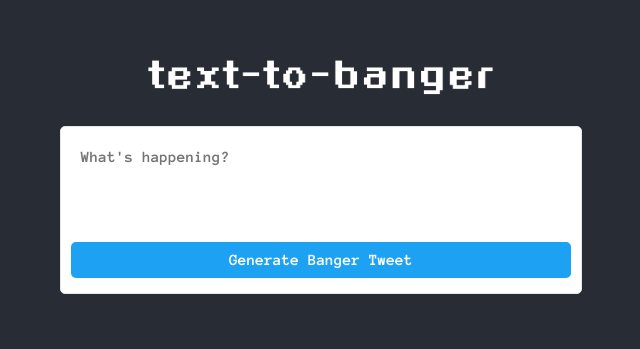
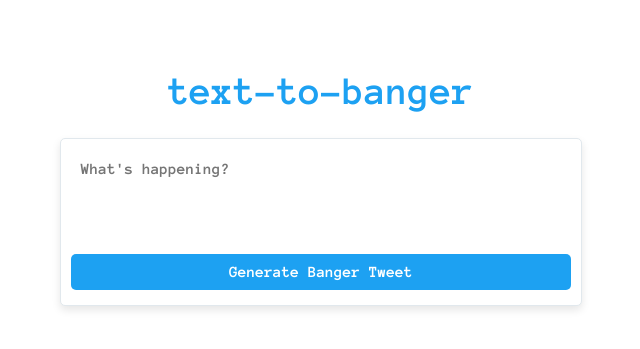
Before and after one commit to effectiveaccelerationism/text-to-banger, a React (Create React App) app in the folder webapp/: page / in a window 1280 px wide. Shown: the part 275-624 px from the top of the page, without its empty margins (319-959 px from the left). Built offline with nearby package versions, Linux system fonts and the light colour scheme.

Commit message:
MADE IT LOOK SEXY

```diff
--- a/webapp/src/App.css
+++ b/webapp/src/App.css
@@ -5,6 +5,14 @@
 
 body, p, button {
   font-family: 'AnonPro', monospace; /* Use the custom font as the main font and fall back to a monospace font */
+  color: #000000;
+}
+
+.text-logo {
+  font-family: 'AnonPro', monospace; /* Use the custom font as the main font and fall back to a monospace font */
+  font-size: 40px;
+  font-weight: bold;
+  color: #1da1f2;
 }
 
 .App {
@@ -18,7 +26,7 @@ body, p, button {
 }
 
 .App-header {
-  background-color: #282c34;
+  background-color: #ffffff;
   min-height: 100vh;
   display: flex;
   flex-direction: column;
@@ -53,6 +61,7 @@ body, p, button {
   width: 500px;
   display: flex;
   flex-direction: column;
+  box-shadow: 0px 4px 8px rgba(0, 0, 0, 0.1); /* Add shadow here */
 }
 
 .tweet-form textarea {
--- a/webapp/src/App.js
+++ b/webapp/src/App.js
@@ -1,5 +1,5 @@
 import React, { useState } from 'react';
-import logo from './TTB.png';
+// import logo from './TTB.png';
 import './App.css';
 
 function App() {
@@ -39,7 +39,8 @@ function App() {
     <div className="App">
       <header className="App-header">
         <div className="logo-container">
-          <img src={logo} className="App-logo" alt="logo" />
+          {/* <img src={logo} className="App-logo" alt="logo" /> */}
+          <h1 className="text-logo">text-to-banger</h1>
         </div>
         <div className="content-container"> {/* This new div wraps both the form and the generated tweet container */}
           <div className="tweet-form">
```
